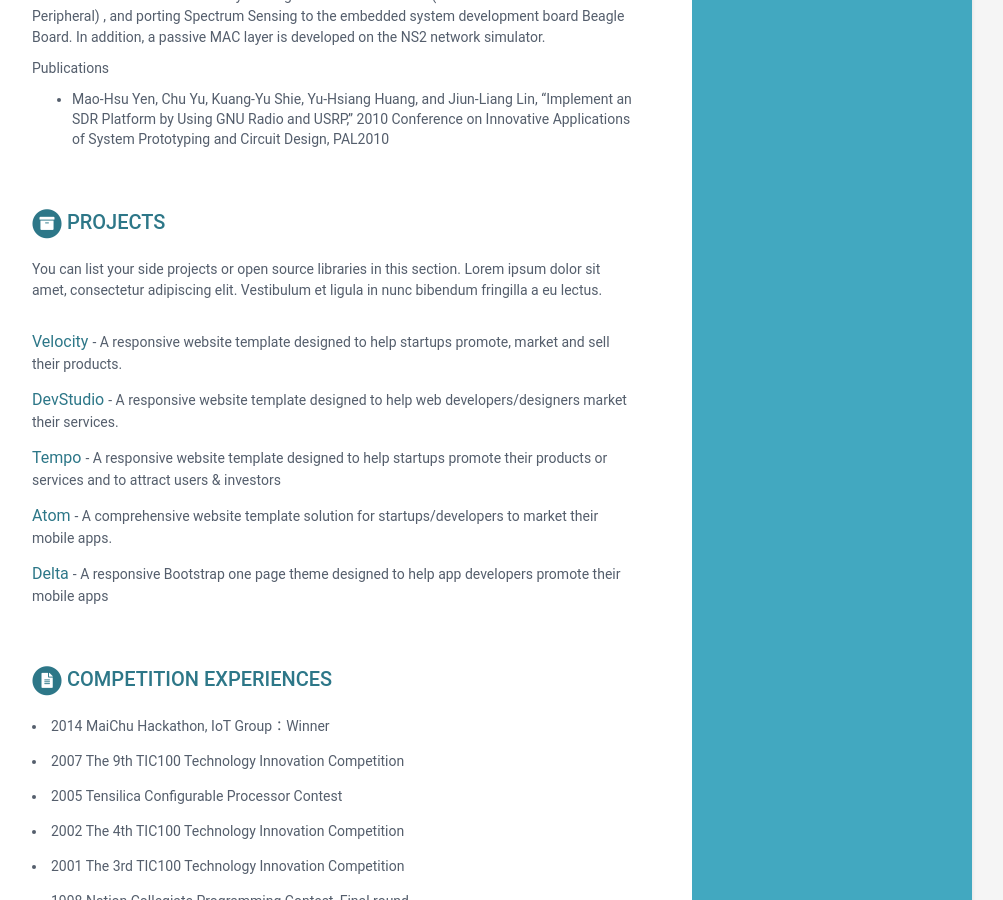
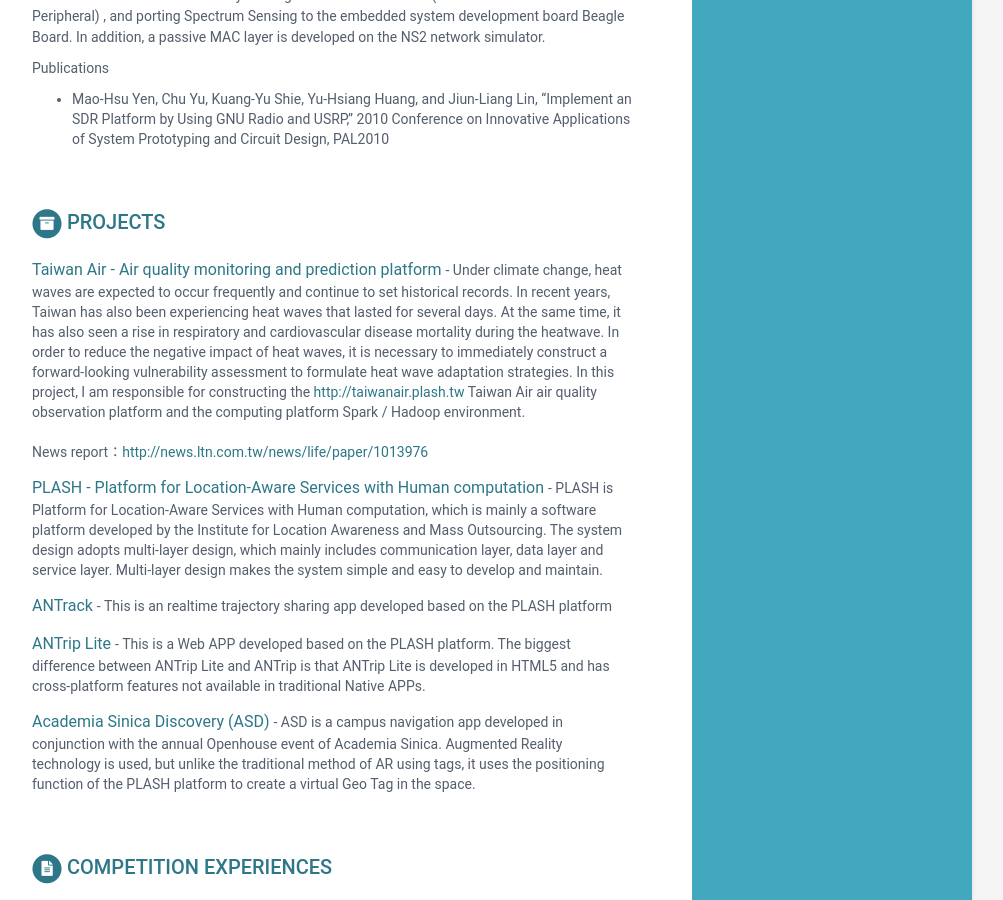
Before and after one commit to yhhuang79/resume, a Jekyll site: the page built from index.html, in a window 1280 px wide and 900 px high, scrolled down 1401 px. Shown: the whole window, without its empty margins (168-1171 px from the left). Built offline with Jekyll 4.4.1, drawn with Linux system fonts in a browser that asks for light colours.

Commit message:
Add projects

```diff
--- a/_config.yml
+++ b/_config.yml
@@ -1,7 +1,7 @@
 #Update all the sections by editing the data.yml file inside _data folder.
 
 # Site Settings
-title: My Resume
+title: Yu-Hsiang Huang's Resume
 url: 'https://yhhuang79.github.io/resume/'
 baseurl: '/resume' #change it according to your repository name
 description: A beautiful Jekyll theme for creating resume
--- a/_data/data.yml
+++ b/_data/data.yml
@@ -83,30 +83,26 @@ experiences:
           - Mao-Hsu Yen, Chu Yu, Kuang-Yu Shie, Yu-Hsiang Huang, and Jiun-Liang Lin, "Implement an SDR Platform by Using GNU Radio and USRP," 2010 Conference on Innovative Applications of System Prototyping and Circuit Design, PAL2010
 projects:
     title: Projects
-    intro: >
-      You can list your side projects or open source libraries in this
-      section. Lorem ipsum dolor sit amet, consectetur adipiscing elit.
-      Vestibulum et ligula in nunc bibendum fringilla a eu lectus.
     assignments:
-      - title: Velocity
-        link: "#hook"
-        tagline: "A responsive website template designed to help startups promote, market and sell their products."
+      - title: Taiwan Air - Air quality monitoring and prediction platform
+        link: "https://github.com/yhhuang79/uair"
+        tagline: "Under climate change, heat waves are expected to occur frequently and continue to set historical records. In recent years, Taiwan has also been experiencing heat waves that lasted for several days. At the same time, it has also seen a rise in respiratory and cardiovascular disease mortality during the heatwave. In order to reduce the negative impact of heat waves, it is necessary to immediately construct a forward-looking vulnerability assessment to formulate heat wave adaptation strategies. In this project, I am responsible for constructing the <a href=\"http://taiwanair.plash.tw\">http://taiwanair.plash.tw</a> Taiwan Air air quality observation platform and the computing platform Spark / Hadoop environment.<br /><br />News report：<a href=\"http://news.ltn.com.tw/news/life/paper/1013976\">http://news.ltn.com.tw/news/life/paper/1013976</a>"
 
-      - title: DevStudio
-        link: "#"
-        tagline: "A responsive website template designed to help web developers/designers market their services."
+      - title: PLASH - Platform for Location-Aware Services with Human computation
+        link: "https://github.com/yhhuang79/plash_platform_v2"
+        tagline: "PLASH is Platform for Location-Aware Services with Human computation, which is mainly a software platform developed by the Institute for Location Awareness and Mass Outsourcing. The system design adopts multi-layer design, which mainly includes communication layer, data layer and service layer. Multi-layer design makes the system simple and easy to develop and maintain."
 
-      - title: Tempo
-        link: "#"
-        tagline: "A responsive website template designed to help startups promote their products or services and to attract users &amp; investors"
+      - title: ANTrack
+        link: "https://github.com/yhhuang79/antrack"
+        tagline: "This is an realtime trajectory sharing app developed based on the PLASH platform"
 
-      - title: Atom
-        link: "#"
-        tagline: "A comprehensive website template solution for startups/developers to market their mobile apps."
+      - title: ANTrip Lite
+        link: "http://antrip.plash.tw"
+        tagline: "This is a Web APP developed based on the PLASH platform. The biggest difference between ANTrip Lite and ANTrip is that ANTrip Lite is developed in HTML5 and has cross-platform features not available in traditional Native APPs."
 
-      - title: Delta
-        link: "#"
-        tagline: "A responsive Bootstrap one page theme designed to help app developers promote their mobile apps"
+      - title: Academia Sinica Discovery (ASD)
+        link: "https://github.com/yhhuang79/plash-asd"
+        tagline: "ASD is a campus navigation app developed in conjunction with the annual Openhouse event of Academia Sinica. Augmented Reality technology is used, but unlike the traditional method of AR using tags, it uses the positioning function of the PLASH platform to create a virtual Geo Tag in the space."
 
 publications:
     title: Competition experiences
```
